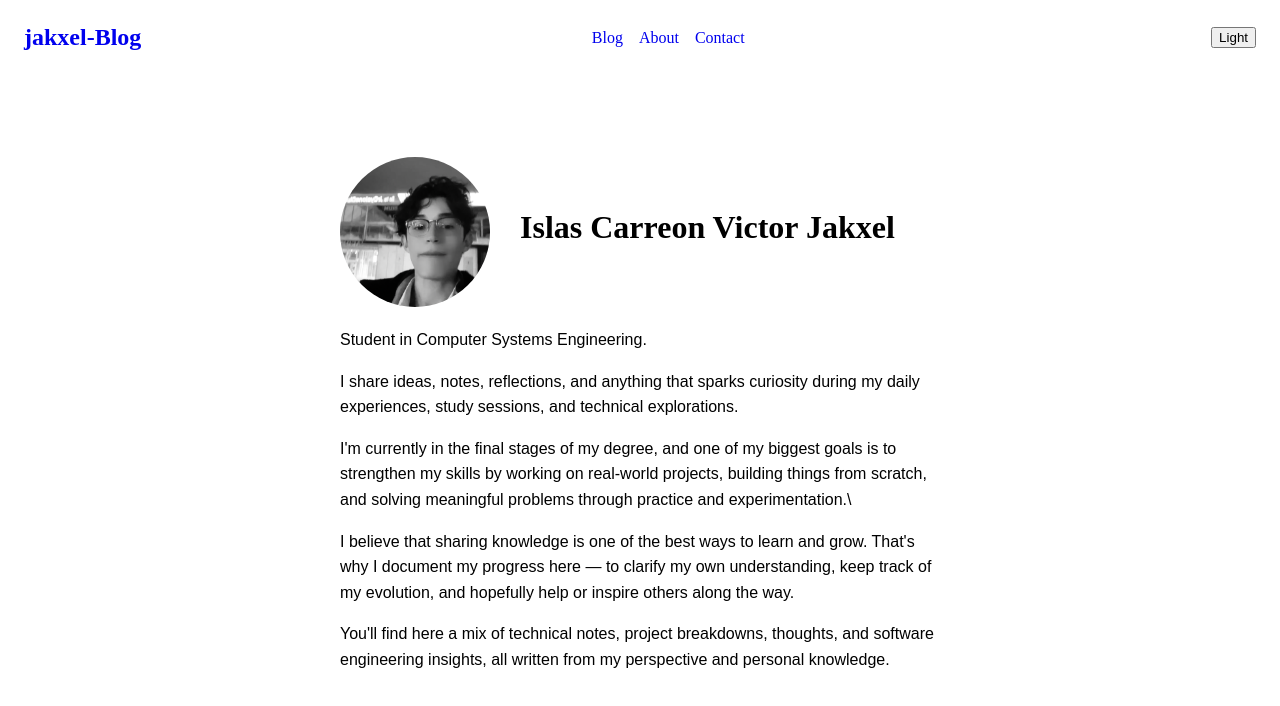
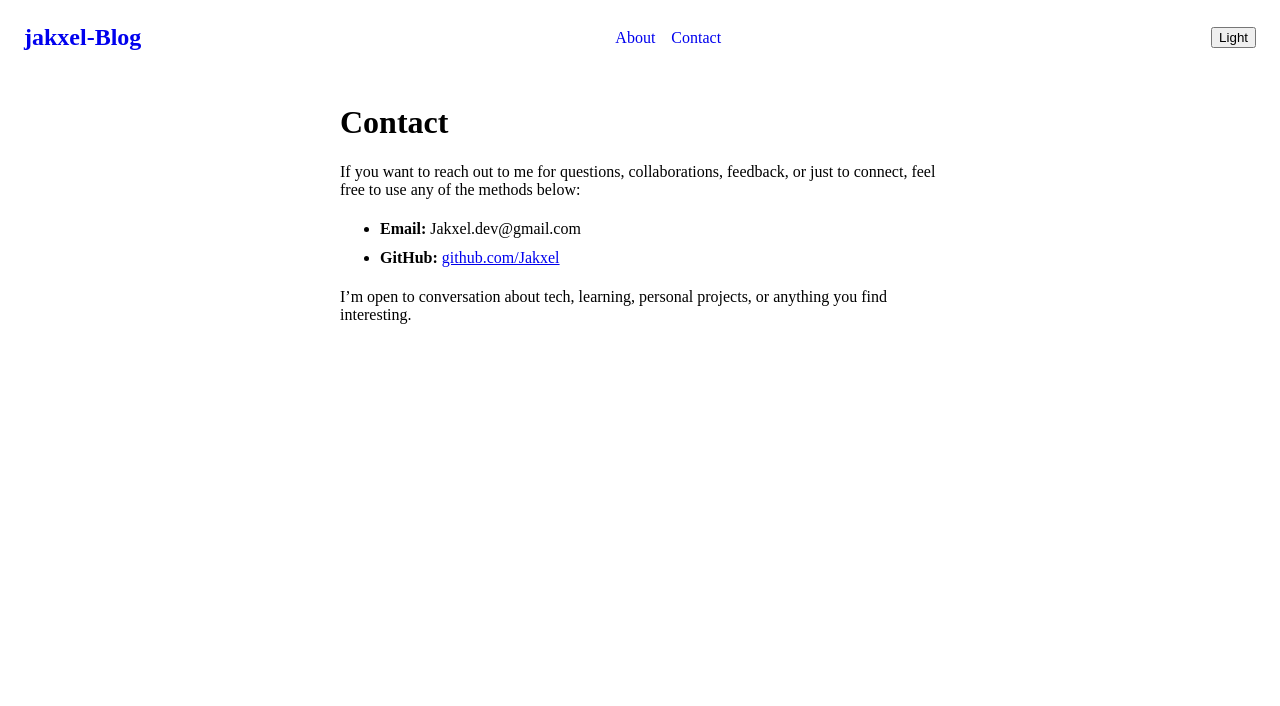
Before and after one commit to Jakxel/jakxel-blog, a React (Vite) app: page /contact in a window 1280 px wide. Shown: the top 706 px of the page. Built offline with nearby package versions, Linux system fonts and the light colour scheme.

Commit message:
New features

```diff
--- a/src/App.tsx
+++ b/src/App.tsx
@@ -1,14 +1,20 @@
-import About from './pages/about.jsx';
+import { BrowserRouter as Router, Routes, Route } from 'react-router-dom';
+import About from './pages/about.js';
+import Contact from './pages/Contact.js';
 import Navbar from './components/Navbar.jsx';
 
 function App() {
 
   return (
-    <div>
+    <Router>
       <Navbar />
-      <About />
-    </div>
-  )
+        <Routes>
+          <Route path="/" element= {<About /> }/>
+          <Route path="/about" element={<About />} />
+          <Route path="/contact" element={<Contact />} />
+        </Routes>
+    </Router>
+  );
 }
 
 export default App;
--- a/src/components/Navbar.tsx
+++ b/src/components/Navbar.tsx
@@ -1,3 +1,4 @@
+import {Link} from 'react-router-dom';
 import '../styles/Navbar.css';
 
 const Navbar = () => {
@@ -10,9 +11,8 @@ const Navbar = () => {
       </div>
       <div className="navbar-links">
         <ul className="nav-links">
-          <li><a href="/Blog">Blog</a></li>
-          <li><a href="/about">About</a></li>
-          <li><a href="/contact">Contact</a></li>
+          <li><Link to="/about">About</Link></li>
+          <li><Link to="/contact">Contact</Link></li>
         </ul>
       </div>
       <div>
--- /dev/null
+++ b/src/pages/Contact.tsx
@@ -0,0 +1,21 @@
+const Contact = () => {
+  return (
+    <div style={{ maxWidth: '600px', margin: '0 auto', padding: '1rem' }}>
+      <h1>Contact</h1>
+      <p>
+        If you want to reach out to me for questions, collaborations, feedback, or just to connect, feel free to use any of the methods below:
+      </p>
+
+      <ul style={{ lineHeight: '1.8' }}>
+        <li><strong>Email:</strong> Jakxel.dev@gmail.com</li>
+        <li><strong>GitHub:</strong> <a href="https://github.com/jakxel" target="_blank" rel="noopener noreferrer">github.com/Jakxel</a></li>
+      </ul>
+
+      <p>
+        I’m open to conversation about tech, learning, personal projects, or anything you find interesting.
+      </p>
+    </div>
+  );
+};
+
+export default Contact;
--- a/src/styles/About.css
+++ b/src/styles/About.css
@@ -10,14 +10,14 @@
 }
 
 .header-about img {
-  width: 150px;
+  width: 100px;
   border-radius: 50%;
   margin-top: 10px;
 }
 
 .info-about {
   max-width: 600px;
-  margin: 20px auto;
-  font-family: sans-serif;
+  margin: 30px auto;
   line-height: 1.6;
+  font-size: 18px;
 }
```
